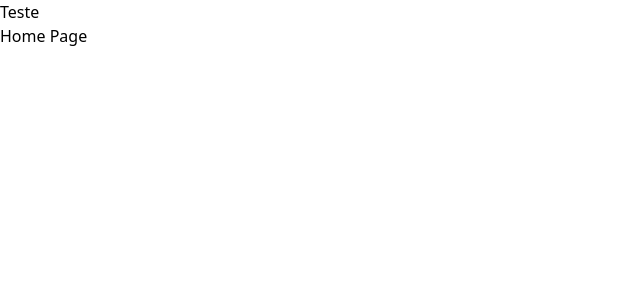
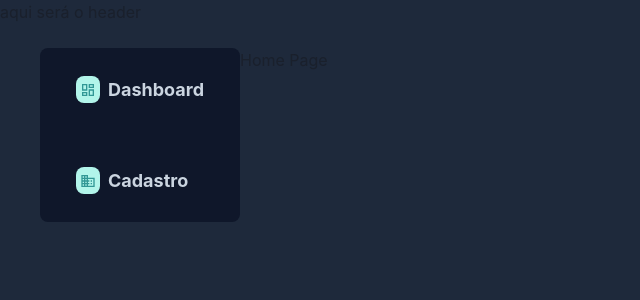
Before and after one commit to BrunoReCarmo/Crud-Energizou, a React (Create React App) app in the folder client/: page / in a window 1280 px wide. Shown: the top 300 px of the page, without its empty margins (0-640 px from the left). Built offline with nearby package versions, Linux system fonts and the light colour scheme.

Commit message:
Frontend: Import Chakra => Sidebar (#11)

```diff
--- a/client/package.json
+++ b/client/package.json
@@ -3,6 +3,7 @@
   "version": "0.1.0",
   "private": true,
   "dependencies": {
+    "@chakra-ui/react": "^2.8.1",
     "@testing-library/jest-dom": "^5.17.0",
     "@testing-library/react": "^13.4.0",
     "@testing-library/user-event": "^13.5.0",
@@ -10,6 +11,7 @@
     "postcss": "^8.4.31",
     "react": "^18.2.0",
     "react-dom": "^18.2.0",
+    "react-icons": "^4.11.0",
     "react-router-dom": "^6.18.0",
     "react-scripts": "5.0.1",
     "sass": "^1.69.5",
--- a/client/src/App.js
+++ b/client/src/App.js
@@ -1,4 +1,5 @@
 import React from "react";
+import { Flex, Box } from "@chakra-ui/react";
 import { Home, Cadastro } from "./pages";
 import { Sidebar } from "./components";
 import { BrowserRouter as Router, Route, Routes } from "react-router-dom";
@@ -6,13 +7,20 @@ import { BrowserRouter as Router, Route, Routes } from "react-router-dom";
 function App() {
   return (
     <>
-    <Sidebar/>
+      <Flex h="100vh" flexDirection="column" className="bg-slate-800">
+        <h1>aqui será o header</h1>
+        <Flex w="100%" my="6" maxW={1200} mx="auto">
+          <Sidebar />
+          <Box w="100%">
             <Router>
               <Routes>
                 <Route path="/" element={<Home />} />
                 <Route path="/cadastro" element={<Cadastro />} />
               </Routes>
             </Router>
+          </Box>
+        </Flex>
+      </Flex>
     </>
   );
 }
--- a/client/src/components/Sidebar.js
+++ b/client/src/components/Sidebar.js
@@ -1,7 +1,48 @@
 import React from "react";
+import { Link as ChakraLink, Stack, Text } from "@chakra-ui/react";
+import { Box, Icon } from "@chakra-ui/react";
+import { SideLinks } from "../constantes";
 
-function Sidebar() {
-  return <h1>Teste</h1>;
-}
+const Sidebar = () => {
+  return (
+    <Stack spacing="6" className="bg-slate-900 antialised" rounded="lg">
+      <Stack>
+        {SideLinks.map((nav) => (
+          <Stack key={nav.id}>
+            <ChakraLink
+              _hover={{ bg: "gray.800" }}
+              p="4"
+              my="3"
+              mx="5"
+              borderRadius={5}
+              display="flex"
+            >
+              <Text
+                fontSize="lg"
+                fontWeight="bold"
+                color="gray.300"
+                display="flex"
+                alignContent="center"
+              >
+                <Box
+                  bg="teal.100"
+                  display="flex"
+                  justifyContent="center"
+                  alignItems="center"
+                  p="1"
+                  rounded="lg"
+                  mr="2"
+                >
+                  <Icon as={nav.icon} boxSize={4} color="teal.500" />
+                </Box>
+                {nav.title}
+              </Text>
+            </ChakraLink>
+          </Stack>
+        ))}
+      </Stack>
+    </Stack>
+  );
+};
 
 export default Sidebar;
--- a/client/src/constantes/index.ts
+++ b/client/src/constantes/index.ts
@@ -1,12 +1,14 @@
+import { MdOutlineDashboard, MdBusiness } from "react-icons/md";
+
 export const SideLinks = [
   {
     id: 1,
     title: "Dashboard",
-        icon: "Teste"
+    icon: MdOutlineDashboard,
   },
   {
     id: 2,
     title: "Cadastro",
-        icon: "Teste"
-    }
+    icon: MdBusiness,
+  },
 ];
--- a/client/src/index.js
+++ b/client/src/index.js
@@ -1,13 +1,16 @@
-import React from 'react';
-import ReactDOM from 'react-dom/client';
-import reportWebVitals from './reportWebVitals';
-import './index.scss';
-import App from './App';
+import React from "react";
+import ReactDOM from "react-dom/client";
+import reportWebVitals from "./reportWebVitals";
+import "./index.scss";
+import { ChakraProvider } from "@chakra-ui/react";
+import App from "./App";
 
-const root = ReactDOM.createRoot(document.getElementById('root'));
+const root = ReactDOM.createRoot(document.getElementById("root"));
 root.render(
   <React.StrictMode>
-    <App />
+    <ChakraProvider>
+      <App />
+    </ChakraProvider>
   </React.StrictMode>
 );
 
```
Also changed, not shown: 1 other file (tests, documents, lock files or other folders). Lines whose indentation alone changed are shown as unchanged.
